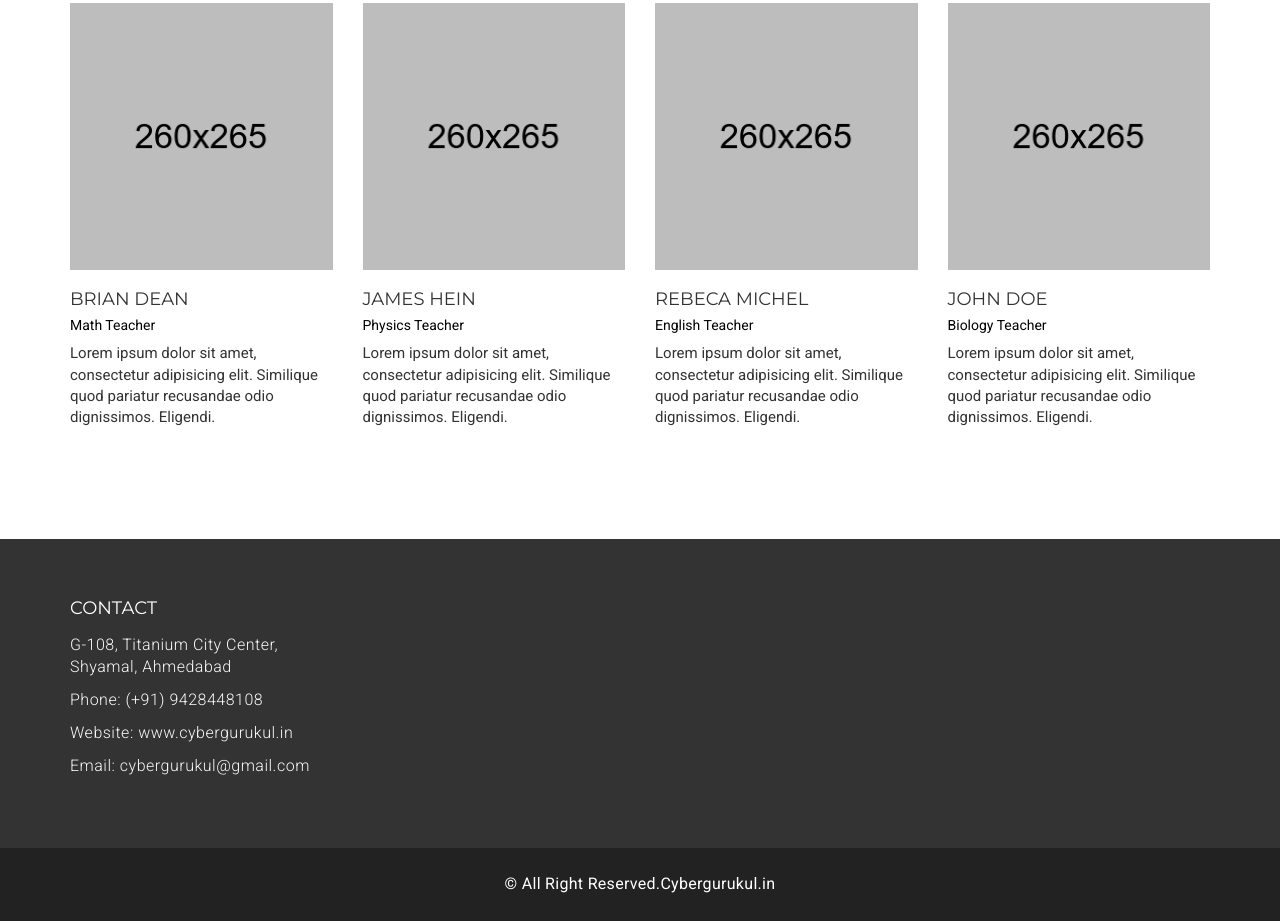
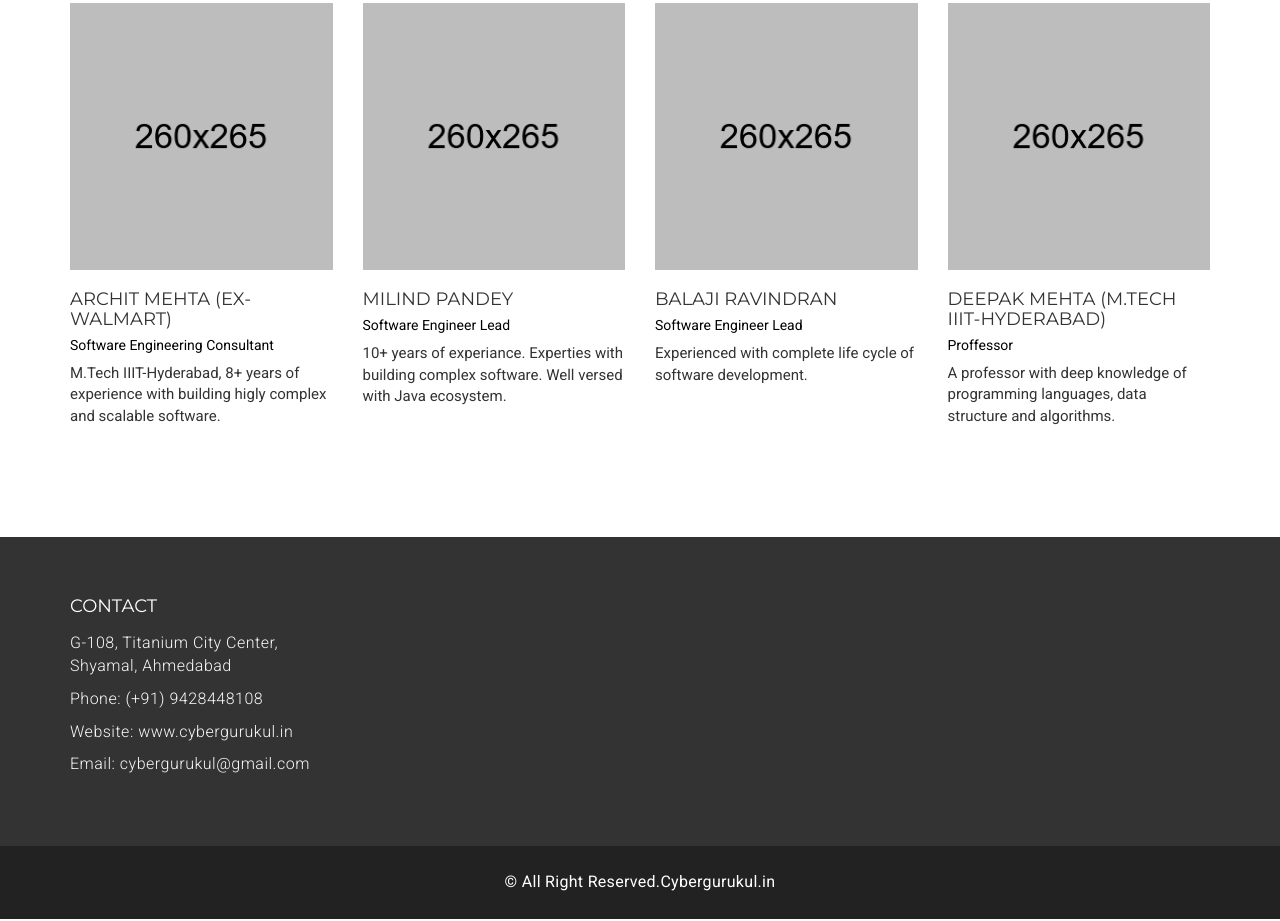
Before and after one commit to kalpeshkalal/cyber-gurukul.github.io, a plain HTML site: page index.html in a window 1280 px wide. Shown: the part 1516-2437 px from the top of the page. Drawn offline with Linux system fonts and the light colour scheme.

Commit message:
added description

```diff
--- a/index.html
+++ b/index.html
@@ -589,13 +589,12 @@
                         <a href="#"><span class="fa fa-facebook"></span></a>
                         <a href="#"><span class="fa fa-twitter"></span></a>
                         <a href="#"><span class="fa fa-linkedin"></span></a>
-                        <a href="#"><span class="fa fa-google-plus"></span></a>
                       </div>
                     </figure>
                     <div class="mu-ourteacher-single-content">
-                      <h4>Brian Dean</h4>
-                      <span>Math Teacher</span>
-                      <p>Lorem ipsum dolor sit amet, consectetur adipisicing elit. Similique quod pariatur recusandae odio dignissimos. Eligendi.</p>
+                      <h4>Archit Mehta (Ex-Walmart)</h4>
+                      <span>Software Engineering Consultant</span>
+                      <p>M.Tech IIIT-Hyderabad, 8+ years of experience with building higly complex and scalable software.</p>
                     </div>
                   </div>
                 </div>
@@ -607,13 +606,12 @@
                         <a href="#"><span class="fa fa-facebook"></span></a>
                         <a href="#"><span class="fa fa-twitter"></span></a>
                         <a href="#"><span class="fa fa-linkedin"></span></a>
-                        <a href="#"><span class="fa fa-google-plus"></span></a>
                       </div>
                     </figure>
                     <div class="mu-ourteacher-single-content">
-                      <h4>James Hein</h4>
-                      <span>Physics Teacher</span>
-                      <p>Lorem ipsum dolor sit amet, consectetur adipisicing elit. Similique quod pariatur recusandae odio dignissimos. Eligendi.</p>
+                      <h4>Milind Pandey</h4>
+                      <span>Software Engineer Lead</span>
+                      <p>10+ years of experiance. Experties with building complex software. Well versed with Java ecosystem.</p>
                     </div>
                   </div>
                 </div>
@@ -625,13 +623,12 @@
                         <a href="#"><span class="fa fa-facebook"></span></a>
                         <a href="#"><span class="fa fa-twitter"></span></a>
                         <a href="#"><span class="fa fa-linkedin"></span></a>
-                        <a href="#"><span class="fa fa-google-plus"></span></a>
                       </div>
                     </figure>
                     <div class="mu-ourteacher-single-content">
-                      <h4>Rebeca Michel</h4>
-                      <span>English Teacher</span>
-                      <p>Lorem ipsum dolor sit amet, consectetur adipisicing elit. Similique quod pariatur recusandae odio dignissimos. Eligendi.</p>
+                      <h4>Balaji Ravindran</h4>
+                      <span>Software Engineer Lead</span>
+                      <p>Experienced with complete life cycle of software development.</p>
                     </div>
                   </div>
                 </div>
@@ -643,13 +640,13 @@
                         <a href="#"><span class="fa fa-facebook"></span></a>
                         <a href="#"><span class="fa fa-twitter"></span></a>
                         <a href="#"><span class="fa fa-linkedin"></span></a>
-                        <a href="#"><span class="fa fa-google-plus"></span></a>
+
                       </div>
                     </figure>
                     <div class="mu-ourteacher-single-content">
-                      <h4>John Doe</h4>
-                      <span>Biology Teacher</span>
-                      <p>Lorem ipsum dolor sit amet, consectetur adipisicing elit. Similique quod pariatur recusandae odio dignissimos. Eligendi.</p>
+                      <h4>Deepak Mehta (M.Tech IIIT-Hyderabad)</h4>
+                      <span>Proffessor</span>
+                      <p>A professor with deep knowledge of programming languages, data structure and algorithms.</p>
                     </div>
                   </div>
                 </div>
```
